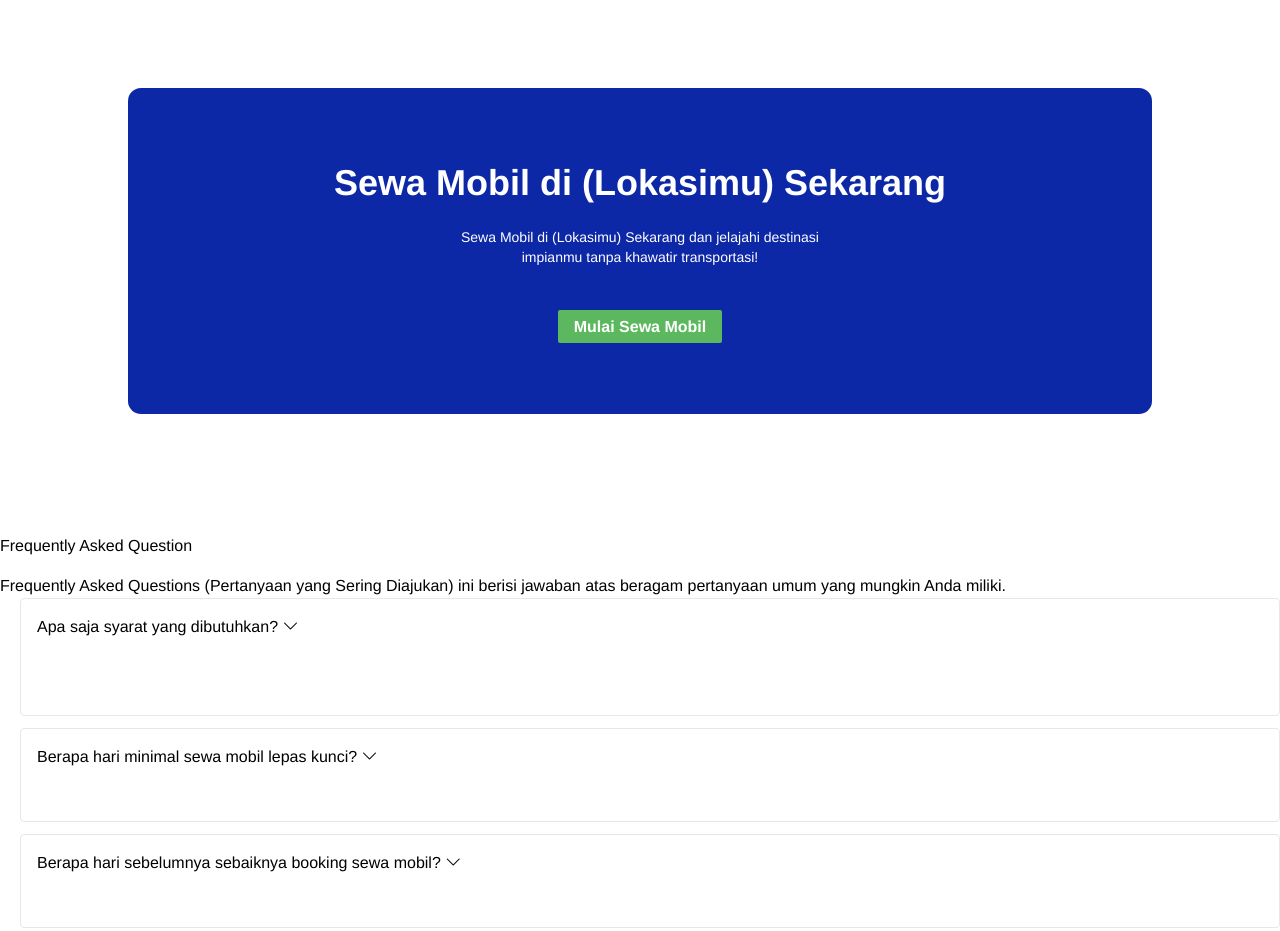
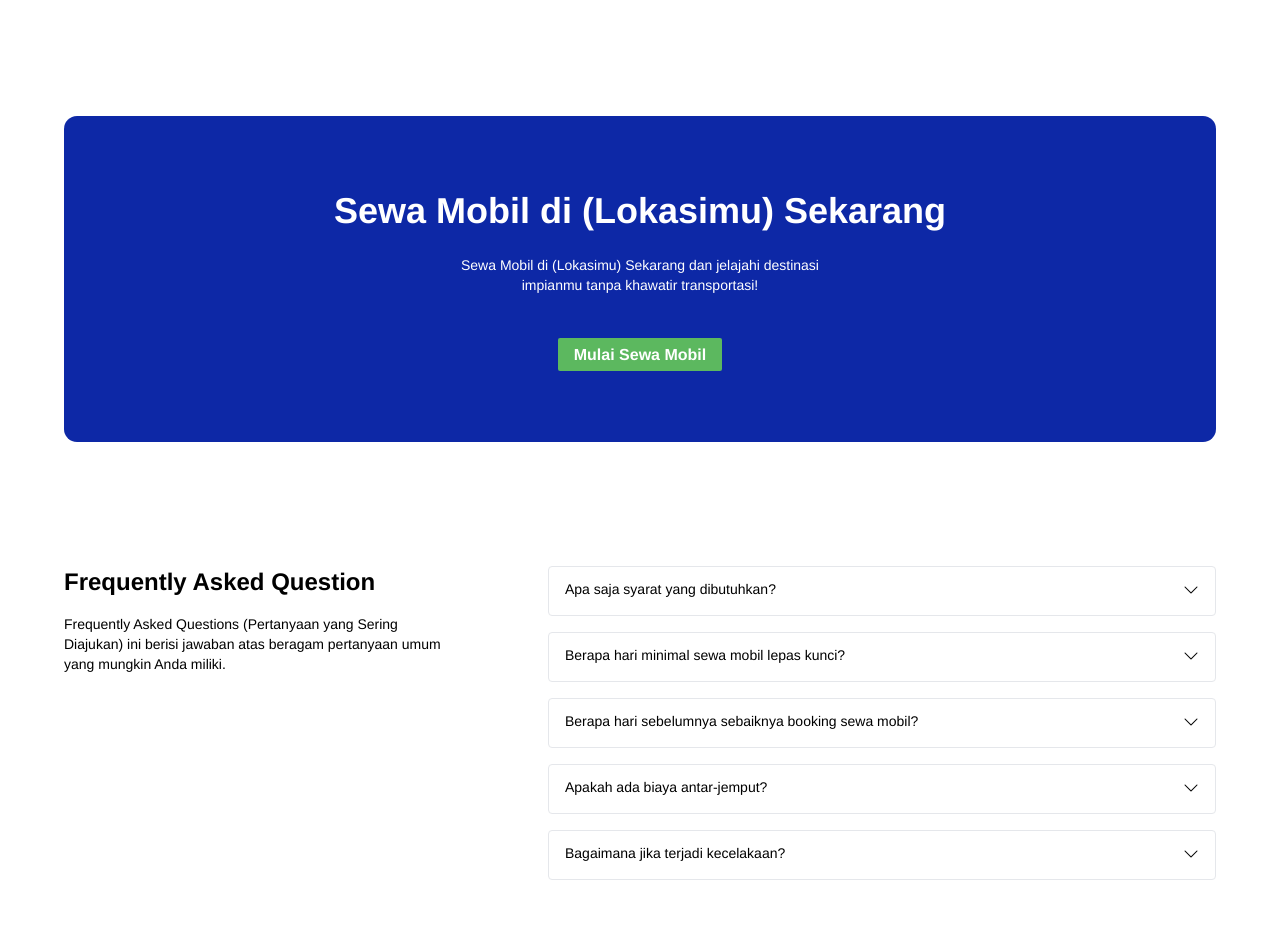
Before and after one commit to agung-madani/24001117-synrgy7-arm-bcr-ch2, a website: page src/index.html in a window 1280 px wide. Shown: the part 1866-2797 px from the top of the page. Drawn offline with nearby package versions, Linux system fonts and the light colour scheme; a web font is replaced by a local one.

Commit message:
feat: finish add responsive faq section using tailwind

```diff
--- /dev/null
+++ b/src/assets/scripts/script-text.js
@@ -0,0 +1,13 @@
+function toggleAccordion(button) {
+    const body = button.nextElementSibling;
+
+    if (body.classList.contains('hidden')) {
+        // The accordion is currently closed, so open it
+        body.classList.remove('hidden');
+        button.querySelector('i').classList.replace('bi-chevron-down', 'bi-chevron-up');
+    } else {
+        // The accordion is currently open, so close it
+        body.classList.add('hidden');
+        button.querySelector('i').classList.replace('bi-chevron-up', 'bi-chevron-down');
+    }
+}
--- a/src/index.html
+++ b/src/index.html
@@ -16,7 +16,7 @@
 <body>
   <!--   Navigation Bar -->
   <header class="px-6 bg-[#F1F3FF]">
-    <nav class="py-6 max-w-5xl mx-auto">
+    <nav class="py-6 max-w-6xl mx-auto">
       <div class="container mx-auto flex items-center justify-between">
         <a class="text-darkblue-04 bg-darkblue-04 p-2" href="#">Binar Rental Car</a>
         <div class="lg:flex gap-8 items-center hidden">
@@ -53,7 +53,7 @@
 
   <!--   Hero Section -->
   <section class="hero-section relative p-6 lg:py-100 bg-[#F1F3FF]" id="hero-section">
-    <div class="container max-w-5xl mx-auto">
+    <div class="container max-w-6xl mx-auto">
       <div class="lg:flex">
         <div class="mb-[200px] lg:mb-0">
           <p class="font-bold text-4xl mw-full max-w-[568px] mb-5">Sewa & Rental Mobil Terbaik di kawasan (Lokasimu)</p>
@@ -63,7 +63,7 @@
         <img src="./assets/img/img_car.png" alt="car" class="block absolute right-0 bottom-0 mobile:hidden" style="width: 90%;">
         <img src="./assets/img/img_car.png" alt="car" class="hidden mobile:block absolute right-0 bottom-0 sm:hidden" style="width: 70%;">
         <img src="./assets/img/img_car.png" alt="car" class="hidden sm:block absolute right-0 bottom-0 lg:hidden" style="width: 60%;">
-        <img src="./assets/img/img_car.png" alt="car" class="hidden lg:block absolute right-0 bottom-0" style="width: 45%;">
+        <img src="./assets/img/img_car.png" alt="car" class="hidden lg:block absolute right-0 bottom-0" style="width: 50%;">
         </div>
       </div>
     </div>
@@ -73,7 +73,7 @@
   <main>
     <!--     Our Services Section -->
     <section class="our-services-section p-6" id="our-services-section">
-      <div class="container max-w-5xl mx-auto mt-6">
+      <div class="container max-w-6xl mx-auto mt-6">
         <div class="md:flex">
           <div class="mt-12 md:w-1/2 m-auto">
             <div class="md:px-12">
@@ -99,7 +99,7 @@
     <!--/     Our Services Section -->
     <!--     Why Us Section -->
     <section class="why-us-section p-6 lg:pb-100" id="why-us-section">
-      <div class="container max-w-5xl mx-auto">
+      <div class="container max-w-6xl mx-auto">
         <h2 class="text-center md:text-start text-2xl font-bold mb-4"><span>Why Us?</span></h2>
         <p class="text-center md:text-start text-sm font-light mb-6">Mengapa harus pilih Binar Car Rental?</p>
         <div class="md:flex gap-6">
@@ -241,8 +241,8 @@
     <!--/     Testimonial Section -->
 
     <!--     Sewa Mobil Section -->
-    <section class="p-6 lg:p-0 lg:pb-100" id="sewa-mobil-section">
-      <div class="container max-w-5xl mx-auto bg-darkblue-04 text-white h-[400px] mobile:h-[326px] rounded-[13px] flex items-center justify-center">
+    <section class="p-6 lg:pb-100" id="sewa-mobil-section">
+      <div class="container max-w-6xl mx-auto bg-darkblue-04 text-white h-[400px] mobile:h-[326px] rounded-[13px] flex items-center justify-center">
         <div class="text-center">
           <h1 class="mb-6 font-bold text-2xl w-3/5 mobile:w-full mobile:text-4xl mx-auto">Sewa Mobil di (Lokasimu) Sekarang</h1>
           <p class="mb-12 font-light text-sm w-3/5 mx-auto">Sewa Mobil di (Lokasimu) Sekarang dan jelajahi destinasi impianmu tanpa khawatir transportasi!</p>
@@ -253,83 +253,63 @@
     <!--/     Sewa Mobil Section -->
 
     <!--     FAQ Section -->
-    <section class="faq-section" id="faq-section">
-      <div class="container mt-5">
-        <div class="row align-item-center">
-          <div class="col-md-4 me-5">
-            <h2 class="fw-bold mb-4">Frequently Asked Question</h2>
-            <p>Frequently Asked Questions (Pertanyaan yang Sering Diajukan) ini berisi jawaban atas beragam pertanyaan umum yang mungkin Anda miliki.</p>
+    <section class="faq-section p-6 lg:pb-100" id="faq-section">
+      <div class="container max-w-6xl mx-auto">
+        <div class="lg:flex lg:justify-between">
+          <div class="lg:w-1/3 mb-6 lg:mb-0 text-center lg:text-start">
+            <h2 class="font-bold text-2xl mb-4">Frequently Asked Question</h2>
+            <p class="font-light text-sm">Frequently Asked Questions (Pertanyaan yang Sering Diajukan) ini berisi jawaban atas beragam pertanyaan umum yang mungkin Anda miliki.</p>
           </div>
-          <div class="col-md ms-5">
-            <div class="accordian" id="faqAccordion">
-              <!--             faq 1 -->
-              <div class="accordion-item mb-3 border border-1 rounded">
-                <h2 class="accordion-header" id="faq-heading-1">
-                  <button class="accordion-button p-4 fw-bold" type="button" data-bs-toggle="collapse" data-bs-target="#faq-collapse-1" aria-expanded="false" aria-controls="faq-collapse-1">
-                    <span>Apa saja syarat yang dibutuhkan?</span>
-                    <i class="bi bi-chevron-down"></i>
+          <div class="lg:w-2/3 lg:w-[668px]">
+            <div class="accordion">
+              <!--             faq1 -->
+              <div class="accordion-item mb-4 border rounded">
+                <button class="accordion-header px-4 py-3 flex justify-between w-full" onclick="toggleAccordion(this)">
+                  <h2 class="text-light text-sm text-start">Apa saja syarat yang dibutuhkan?</h2>
+                  <i class="bi bi-chevron-down ml-3"></i>
                 </button>
-                </h2>
-                <div id="faq-collapse-1" class="accordion-collapse collapse px-4 pb-3" aria-labelledby="faq-heading-1" data-bs-parent="#faq-accordion">
-                  <div class="accordion-body">
+                <div class="accordion-body hidden px-6 py-3 text-light text-sm bg-[#F1F3FF]">
                   Untuk menyewa mobil dari Binar Rental Mobil, Anda perlu memiliki SIM yang masih berlaku dan kartu identitas (KTP atau paspor) yang sah. Selain itu, kami juga memerlukan jaminan berupa kartu kredit atau deposit tunai.
                 </div>
               </div>
-              </div>
               <!--             faq2 -->
-              <div class="accordion-item mb-3 border border-1 rounded">
-                <h2 class="accordion-header" id="faq-heading-2">
-                  <button class="accordion-button p-4 fw-bold" type="button" data-bs-toggle="collapse" data-bs-target="#faq-collapse-2" aria-expanded="false" aria-controls="faq-collapse-2">
-                    <span>Berapa hari minimal sewa mobil lepas kunci?</span>
-                    <i class="bi bi-chevron-down"></i>
+              <div class="accordion-item mb-4 border rounded">
+                <button class="accordion-header px-4 py-3 flex justify-between w-full" onclick="toggleAccordion(this)">
+                  <h2 class="text-light text-sm text-start">Berapa hari minimal sewa mobil lepas kunci?</h2>
+                  <i class="bi bi-chevron-down ml-3"></i>
                 </button>
-                </h2>
-                <div id="faq-collapse-2" class="accordion-collapse collapse px-4 pb-3" aria-labelledby="faq-heading-2" data-bs-parent="#faq-accordion">
-                  <div class="accordion-body">
+                <div class="accordion-body hidden px-6 py-3 text-light text-sm bg-[#F1F3FF]">
                   Minimal sewa mobil lepas kunci adalah 1 hari.
                 </div>
               </div>
-              </div>
               <!--             faq3 -->
-              <div class="accordion-item mb-3 border border-1 rounded">
-                <h2 class="accordion-header" id="faq-heading-3">
-                  <button class="accordion-button p-4 fw-bold" type="button" data-bs-toggle="collapse" data-bs-target="#faq-collapse-3" aria-expanded="false" aria-controls="faq-collapse-3">
-                    <span>Berapa hari sebelumnya sebaiknya booking sewa mobil?</span>
-                    <i class="bi bi-chevron-down"></i>
+              <div class="accordion-item mb-4 border rounded">
+                <button class="accordion-header px-4 py-3 flex justify-between w-full" onclick="toggleAccordion(this)">
+                  <h2 class="text-light text-sm text-start">Berapa hari sebelumnya sebaiknya booking sewa mobil?</h2>
+                  <i class="bi bi-chevron-down ml-3"></i>
                 </button>
-                </h2>
-                <div id="faq-collapse-3" class="accordion-collapse collapse px-4 pb-3" aria-labelledby="faq-heading-3" data-bs-parent="#faq-accordion">
-                  <div class="accordion-body">
+                <div class="accordion-body hidden px-6 py-3 text-light text-sm bg-[#F1F3FF]">
                   Sebaiknya Anda melakukan booking sewa mobil minimal 3 hari sebelum tanggal pengambilan mobil untuk memastikan ketersediaan kendaraan.
                 </div>
               </div>
-              </div>
               <!--             faq4 -->
-              <div class="accordion-item mb-3 border border-1 rounded">
-                <h2 class="accordion-header" id="faq-heading-4">
-                  <button class="accordion-button p-4 fw-bold" type="button" data-bs-toggle="collapse" data-bs-target="#faq-collapse-4" aria-expanded="false" aria-controls="faq-collapse-4">
-                    <span>Apakah ada biaya antar-jemput?</span>
-                    <i class="bi bi-chevron-down"></i>
+              <div class="accordion-item mb-4 border rounded">
+                <button class="accordion-header px-4 py-3 flex justify-between w-full" onclick="toggleAccordion(this)">
+                  <h2 class="text-light text-sm text-start">Apakah ada biaya antar-jemput?</h2>
+                  <i class="bi bi-chevron-down ml-3"></i>
                 </button>
-                </h2>
-                <div id="faq-collapse-4" class="accordion-collapse collapse px-4 pb-3" aria-labelledby="faq-heading-4" data-bs-parent="#faq-accordion">
-                  <div class="accordion-body">
+                <div class="accordion-body hidden px-6 py-3 text-light text-sm bg-[#F1F3FF]">
                   Ya, kami menyediakan layanan antar-jemput dengan biaya tambahan. Biaya ini tergantung pada lokasi penjemputan dan tujuan akhir Anda.
                 </div>
               </div>
-              </div>
               <!--             faq5 -->
-              <div class="accordion-item border border-1 rounded">
-                <h2 class="accordion-header" id="faq-heading-5">
-                  <button class="accordion-button p-4 fw-bold" type="button" data-bs-toggle="collapse" data-bs-target="#faq-collapse-5" aria-expanded="false" aria-controls="faq-collapse-5">
-                    <span>Bagaimana jika terjadi kecelakaan?</span>
-                    <i class="bi bi-chevron-down"></i>
+              <div class="accordion-item border rounded">
+                <button class="accordion-header px-4 py-3 flex justify-between w-full" onclick="toggleAccordion(this)">
+                  <h2 class="text-light text-sm text-start">Bagaimana jika terjadi kecelakaan?</h2>
+                  <i class="bi bi-chevron-down ml-3"></i>
                 </button>
-                </h2>
-                <div id="faq-collapse-5" class="accordion-collapse collapse px-4 pb-3" aria-labelledby="faq-heading-5" data-bs-parent="#faq-accordion">
-                  <div class="accordion-body">
+                <div class="accordion-body hidden px-6 py-3 text-light text-sm bg-[#F1F3FF]">
                   Jika terjadi kecelakaan, segera hubungi layanan darurat dan laporkan insiden tersebut kepada kami. Kami akan memberikan panduan langkah-langkah selanjutnya sesuai dengan kebijakan asuransi dan prosedur kami.
-                  </div>
                 </div>
               </div>
             </div>
@@ -382,7 +362,6 @@
   <script src="https://cdnjs.cloudflare.com/ajax/libs/tiny-slider/2.9.2/min/tiny-slider.js"></script>
   <script src="./assets/scripts/script.js" type="module"></script>
   <script src="../node_modules/flowbite/dist/flowbite.min.js"></script>
-
+  <script src="./assets/scripts/script-text.js" type="text/javascript"></script>
 </body>
-
 </html>
```
Also changed, not shown: src/assets/css/output.css, src/assets/scripts/script.js (line endings or trailing spaces). Lines whose indentation alone changed are shown as unchanged.
